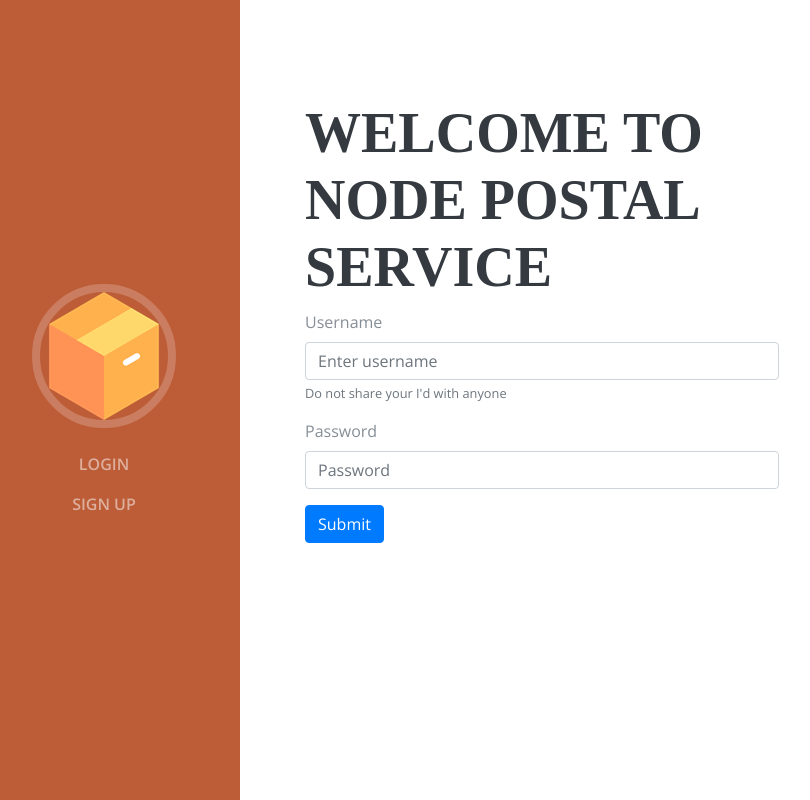
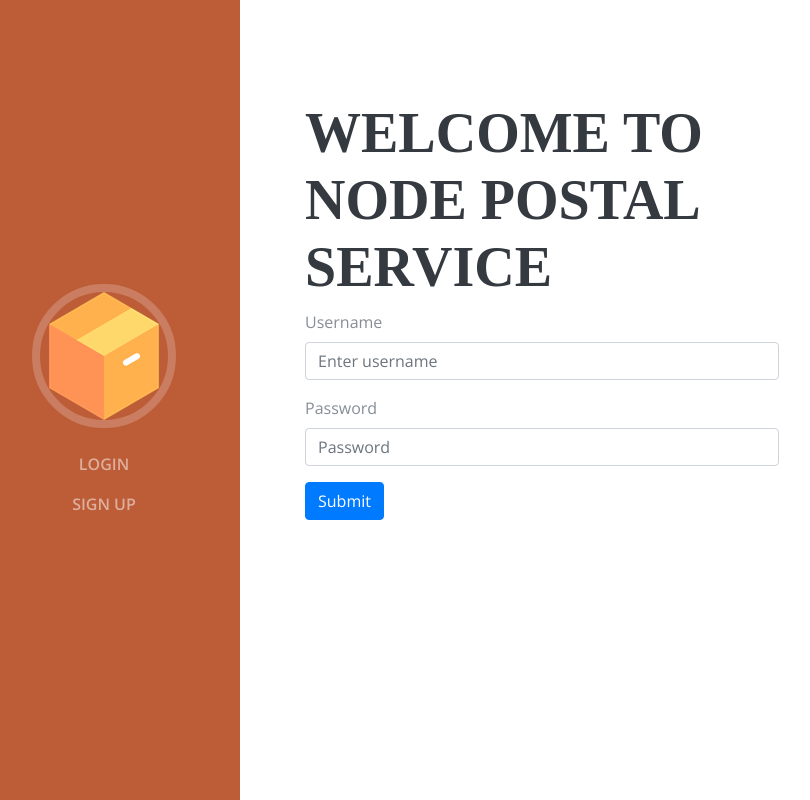
Before and after one commit to shubhank-saxena/octahacks, a Flask app: page / in a window 1280 px wide; the page is wider, and only the part inside the window is pictured. Shown: that part, without its empty margins (32-842 px from the left). Run offline with Flask 2, Linux system fonts and the light colour scheme; parts of the project's set-up code (start-up, migrations or seed data) failed here and were passed over; some libraries are stand-ins or nearby versions; some web fonts are replaced.

Commit message:
Small Fix

```diff
--- a/templates/login.html
+++ b/templates/login.html
@@ -11,7 +11,6 @@
 				<div class="form-group">
 					<label for="exampleInputEmail1">Username</label>
 					<input type="text" class="form-control" id="username"  name = "username" placeholder="Enter username">
-					<small id="emailHelp" class="form-text text-muted">Do not share your I'd with anyone</small>
 				</div>
 				<div class="form-group">
 					<label for="exampleInputPassword1">Password</label>
```
